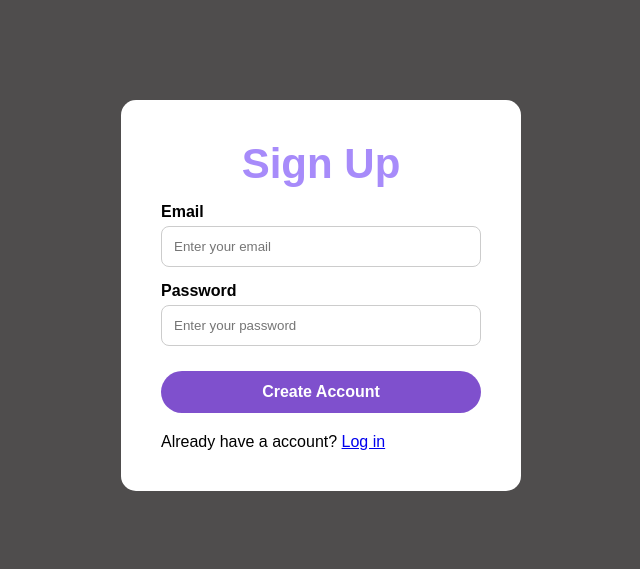
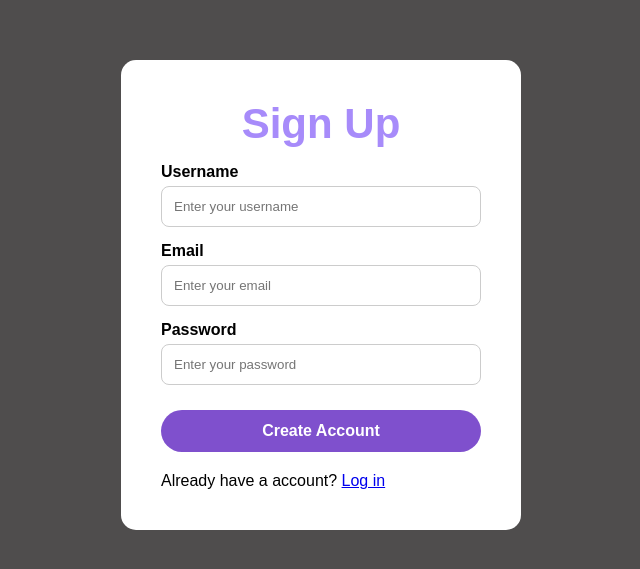
Before and after one commit to taniaisabelarivera/digital-shelf, a website built with Vite: page signup.html in a window 1280 px wide. Shown: the part 105-674 px from the top of the page, without its empty margins (319-959 px from the left). Built offline with nearby package versions, Linux system fonts and the light colour scheme.

```diff
--- a/package.json
+++ b/package.json
@@ -10,5 +10,11 @@
   },
   "devDependencies": {
     "vite": "^8.3.0"
+  },
+  "dependencies": {
+    "sqlite3": "^6.0.1"
+  },
+  "allowScripts": {
+    "sqlite3@6.0.1": true
   }
 }
--- a/signup.html
+++ b/signup.html
@@ -12,6 +12,9 @@
     <h1>Sign Up</h1>
 
     <form id="singup-form">
+
+      <label for="email">Username</label>
+      <input type="username" id="username" placeholder="Enter your username" required>
 
       <label for="email">Email</label>
       <input type="email" id="email" placeholder="Enter your email" required>
--- /dev/null
+++ b/signup.js
@@ -0,0 +1 @@
+const sqlite3 = require('sqlite3');
```
Also changed, not shown: 2 other files.
